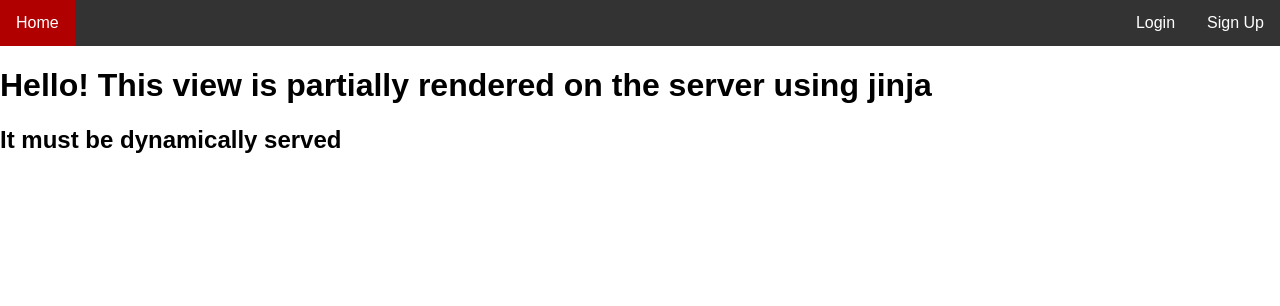
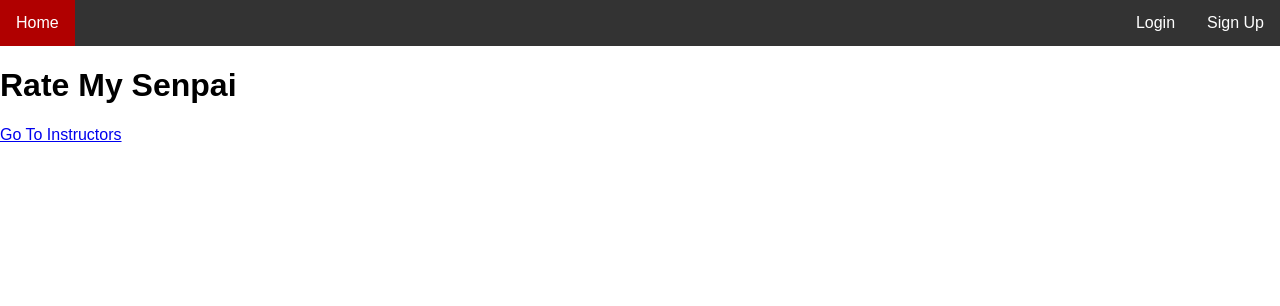
Before and after one commit to TyreseLake/RaterGator, a Flask app: page / in a window 1280 px wide. Shown: the top 306 px of the page. Run offline with Flask 2, Linux system fonts and the light colour scheme.

Commit message:
project test index page

```diff
--- a/templates/index.html
+++ b/templates/index.html
@@ -1,10 +1,11 @@
 {% extends "layout.html" %}
-{% block title %}Backend App{% endblock %}
-{% block page %}Backend App{% endblock %}
+{% block title %}Home{% endblock %}
 
 {{ super() }}
 
 {% block content %}
-    <h1>Hello! This view is partially rendered on the server using jinja</h1>
-    <h2>It must be dynamically served</h2>
+  <div>
+    <h1>Rate My Senpai</h1>
+    <a href="/instructors">Go To Instructors</a>
+  </div>
 {% endblock %}
--- a/templates/layout.html
+++ b/templates/layout.html
@@ -1,7 +1,6 @@
 <!doctype html>
 <html>
   <head>
-
     <link rel="stylesheet" href="{{ url_for('static', filename='styles.css') }}">
     <meta name="viewport" content="width=device-width, initial-scale=1.0"/>
     <title>{% block title %}{% endblock %}</title>
```
